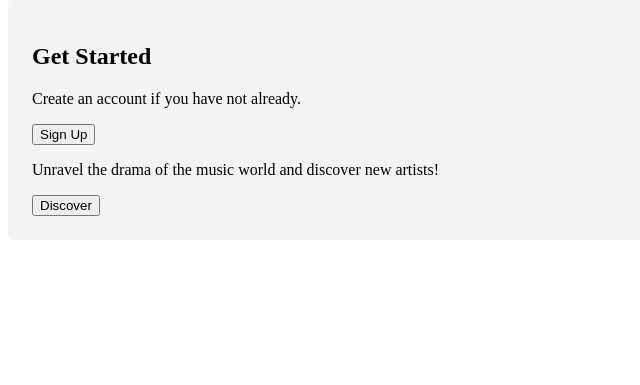
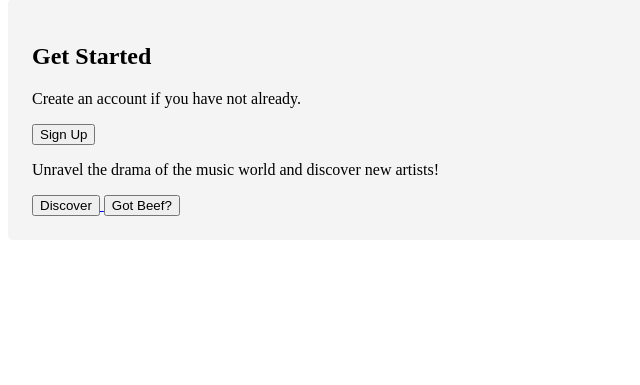
Before and after one commit to emmaculley/musicfansite, a Python web app: template templates/main.html in a window 1280 px wide. Shown: the part 314-699 px from the top of the page, without its empty margins (0-640 px from the left). Run offline with Jinja, Linux system fonts and the light colour scheme; the template is opened without the code that fills it, so the values that code supplies are empty.

Commit message:
added beef form to nav bar

```diff
--- a/templates/main.html
+++ b/templates/main.html
@@ -48,6 +48,9 @@
             <a href="{{ url_for('discover_home') }}">
             <button type="button">Discover</button>
             </a>
+            <a href="{{ url_for('insertbeef') }}">
+            <button type="button">Got Beef?</button>
+            </a>
         </div>
     </main>
 </body>
```
